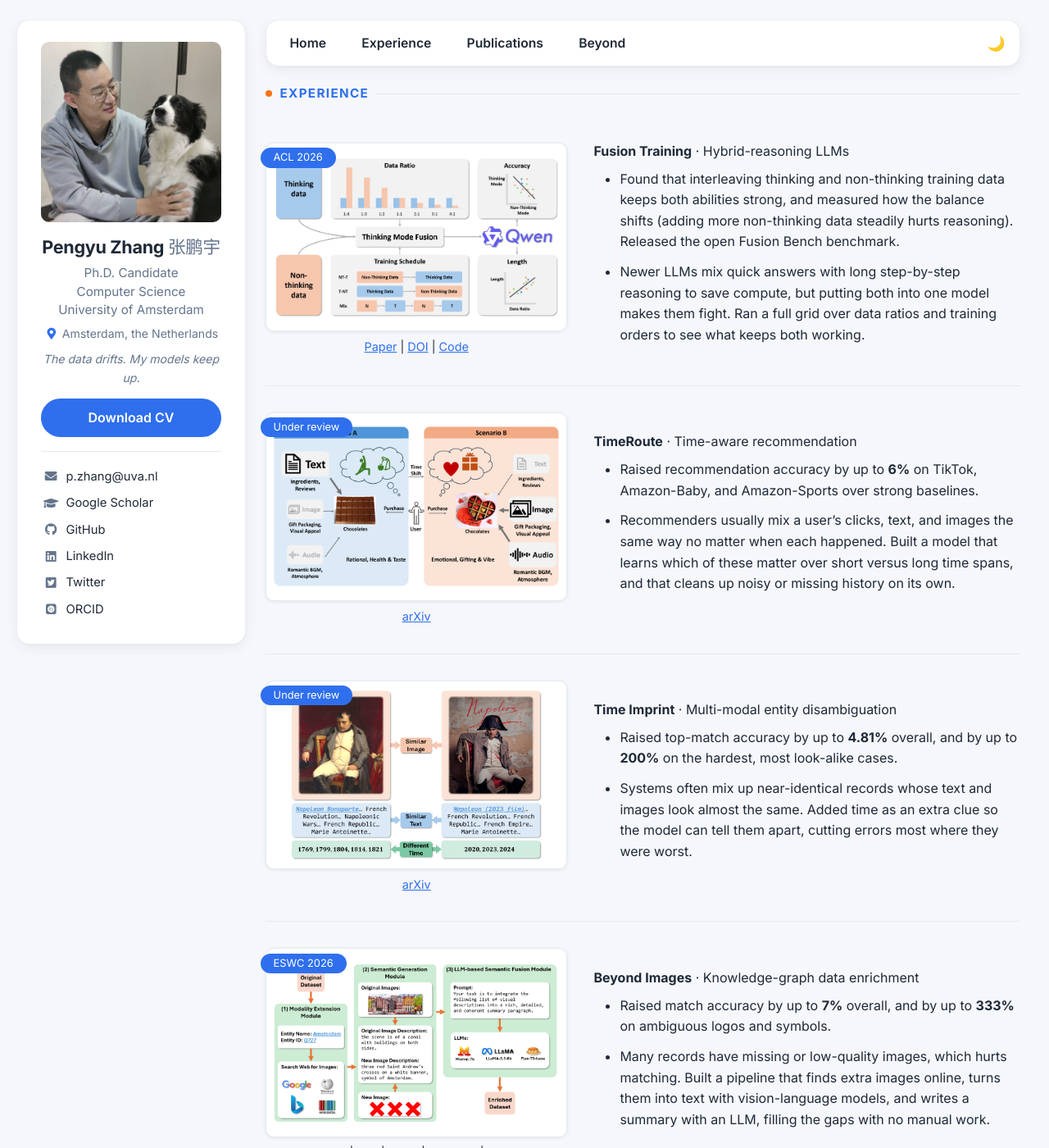
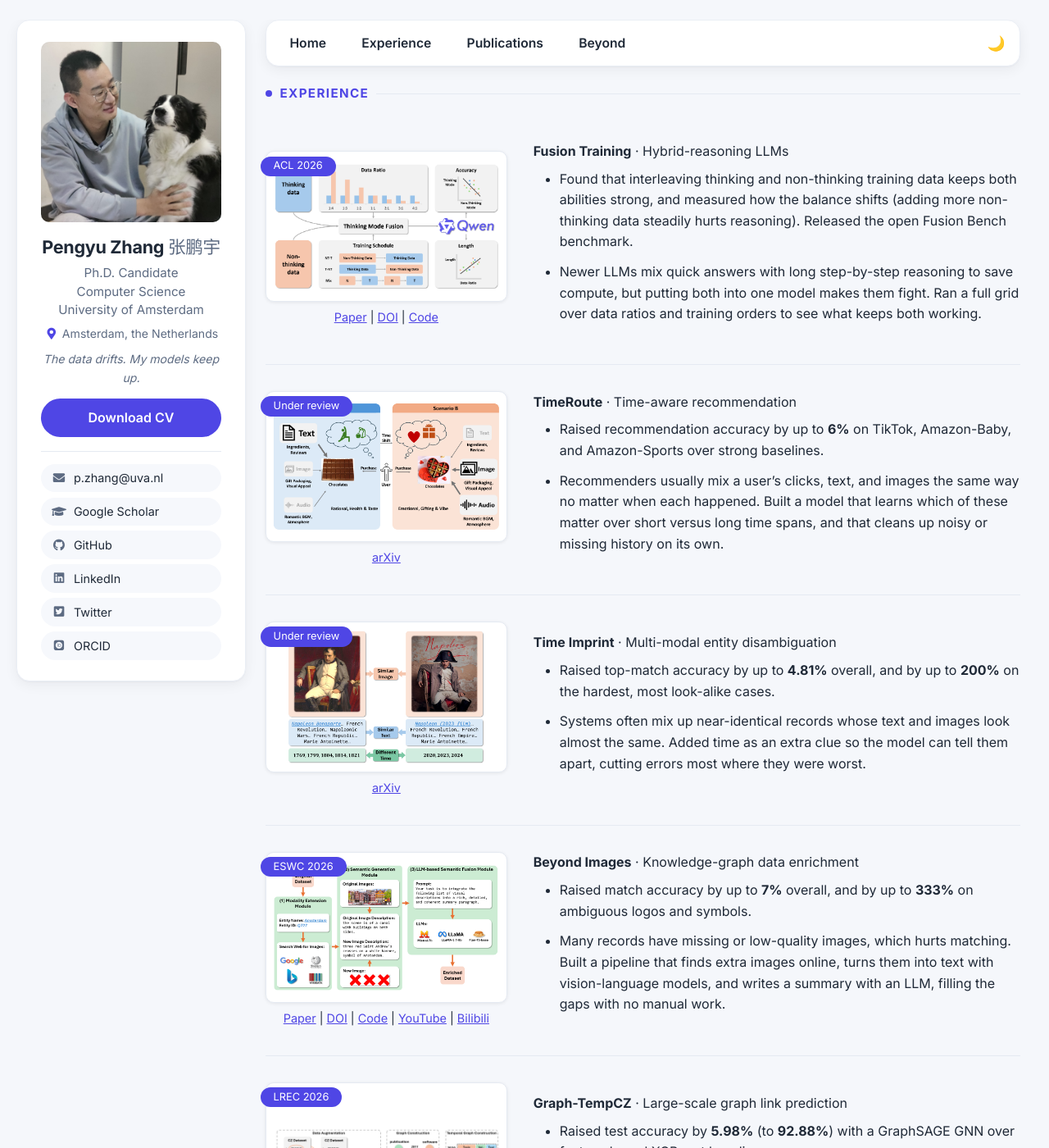
Before and after one commit to pengyu-zhang/pengyu-zhang.github.io, a Jekyll site: the page built from _pages/includes/research.md, in a window 1280 px wide and 1400 px high. Shown: the whole window at 82% size. Built offline with Jekyll 4.4.1, drawn with Linux system fonts in a browser that asks for light colours; some web fonts are replaced; our own code applies the rules of GitHub Pages for plain Markdown files.

Commit message:
Recolor to single-hue indigo, add lightbox, polish, a11y
- Palette: replace blue+orange with one periwinkle-indigo hue (three
  strengths) across links, tabs, badges, dots, callout, dark mode.
- Experience figures: 32% thumbnails open in a vanilla JS lightbox
  (no-JS fallback: image opens in a new tab); versioned CSS/JS URLs.
- Timeline dots: hollow by default, fill + pop on hover; date labels
  become soft indigo pills. Skill chips: borderless neutral pills.
- Sidebar contact links become small pill buttons matching Download CV.
- Split Education card into Education / Awards / Service groups; add
  Languages to Skills; SQL -> PostgreSQL.
- Regenerate og-card.png in the new theme (generator in tools/).
- A11y: restore focus-visible ring, bump muted contrast to AA,
  honor prefers-reduced-motion. Verified no mobile overflow at 320-390px.

Co-Authored-By: Claude Fable 5 <noreply@anthropic.com>

```diff
--- a/_includes/head.html
+++ b/_includes/head.html
@@ -11,7 +11,7 @@
 </script>
 
 <!-- For all browsers -->
-<link rel="stylesheet" href="/assets/css/main.css">
+<link rel="stylesheet" href="/assets/css/main.css?v={{ site.time | date: '%s' }}">
 
 <meta http-equiv="cleartype" content="on">
 
--- a/_includes/scripts.html
+++ b/_includes/scripts.html
@@ -1,4 +1,4 @@
-<script src="/assets/js/site.js"></script>
+<script src="/assets/js/site.js?v={{ site.time | date: '%s' }}"></script>
 
 <script>
   (function () {
--- a/_pages/includes/research.md
+++ b/_pages/includes/research.md
@@ -1,6 +1,6 @@
 # Experience
 
-<div class='paper-box'><div class='paper-box-image'><div><div class="badge">ACL 2026</div><img src='/images/fusion_training.png' alt="Fusion Training" width="100%">
+<div class='paper-box'><div class='paper-box-image'><div><div class="badge">ACL 2026</div><a class="img-zoom" href="/images/fusion_training.png"><img src='/images/fusion_training.png' alt="Fusion Training" width="100%"></a>
 <div class="paper-links"><a href="/pdf/Fusion_Training.pdf">Paper</a> | <a href="https://aclanthology.org/2026.acl-srw.64/">DOI</a> | <a href="https://github.com/caocongfeng/Fusion-Bench">Code</a></div>
 </div></div>
 <div class='paper-box-text' markdown="1">
@@ -12,7 +12,7 @@
 </div>
 </div>
 
-<div class='paper-box'><div class='paper-box-image'><div><div class="badge">Under review</div><img src='/images/timeroute.png' alt="TimeRoute" width="100%">
+<div class='paper-box'><div class='paper-box-image'><div><div class="badge">Under review</div><a class="img-zoom" href="/images/timeroute.png"><img src='/images/timeroute.png' alt="TimeRoute" width="100%"></a>
 <div class="paper-links"><a href="https://arxiv.org">arXiv</a></div>
 </div></div>
 <div class='paper-box-text' markdown="1">
@@ -24,7 +24,7 @@
 </div>
 </div>
 
-<div class='paper-box'><div class='paper-box-image'><div><div class="badge">Under review</div><img src='/images/time_imprint.png' alt="Time Imprint" width="100%">
+<div class='paper-box'><div class='paper-box-image'><div><div class="badge">Under review</div><a class="img-zoom" href="/images/time_imprint.png"><img src='/images/time_imprint.png' alt="Time Imprint" width="100%"></a>
 <div class="paper-links"><a href="https://arxiv.org">arXiv</a></div>
 </div></div>
 <div class='paper-box-text' markdown="1">
@@ -36,7 +36,7 @@
 </div>
 </div>
 
-<div class='paper-box'><div class='paper-box-image'><div><div class="badge">ESWC 2026</div><img src='/images/beyond_images.png' alt="Beyond Images" width="100%">
+<div class='paper-box'><div class='paper-box-image'><div><div class="badge">ESWC 2026</div><a class="img-zoom" href="/images/beyond_images.png"><img src='/images/beyond_images.png' alt="Beyond Images" width="100%"></a>
 <div class="paper-links"><a href="/pdf/Beyond_Images.pdf">Paper</a> | <a href="https://doi.org/10.1007/978-3-032-25156-5_5">DOI</a> | <a href="https://github.com/pengyu-zhang/Beyond-Images">Code</a> | <a href="https://youtu.be/PHaukQic-N4">YouTube</a> | <a href="https://www.bilibili.com/video/BV13445zLEp4">Bilibili</a></div>
 </div></div>
 <div class='paper-box-text' markdown="1">
@@ -48,7 +48,7 @@
 </div>
 </div>
 
-<div class='paper-box'><div class='paper-box-image'><div><div class="badge">LREC 2026</div><img src='/images/graph_tempcz.png' alt="Graph-TempCZ" width="100%">
+<div class='paper-box'><div class='paper-box-image'><div><div class="badge">LREC 2026</div><a class="img-zoom" href="/images/graph_tempcz.png"><img src='/images/graph_tempcz.png' alt="Graph-TempCZ" width="100%"></a>
 <div class="paper-links"><a href="/pdf/Graph-TempCZ.pdf">Paper</a> | <a href="https://doi.org/10.63317/2jopizgg4dzo">DOI</a> | <a href="https://github.com/caocongfeng/Graph-TempCZ">Code</a></div>
 </div></div>
 <div class='paper-box-text' markdown="1">
@@ -60,7 +60,7 @@
 </div>
 </div>
 
-<div class='paper-box'><div class='paper-box-image'><div><div class="badge">CIKM & ECAI 2024</div><img src='/images/cycle.png' alt="CYCLE and TIGER" width="100%">
+<div class='paper-box'><div class='paper-box-image'><div><div class="badge">CIKM & ECAI 2024</div><a class="img-zoom" href="/images/cycle.png"><img src='/images/cycle.png' alt="CYCLE and TIGER" width="100%"></a>
 <div class="paper-links">CYCLE: <a href="/pdf/CYCLE.pdf">Paper</a> | <a href="https://doi.org/10.1145/3627673.3679702">DOI</a> | <a href="https://github.com/pengyu-zhang/CYCLE-Cross-Year-Contrastive-Learning-in-Entity-Linking">Code</a><br>TIGER: <a href="/pdf/TIGER.pdf">Paper</a> | <a href="https://doi.org/10.3233/FAIA240933">DOI</a> | <a href="https://github.com/pengyu-zhang/TIGER-Temporally-Improved-Graph-Entity-Linker">Code</a></div>
 </div></div>
 <div class='paper-box-text' markdown="1">
--- a/_sass/_theme.scss
+++ b/_sass/_theme.scss
@@ -7,14 +7,12 @@
    ========================================================================== */
 
 :root {
-  /* brand: airy blue primary + orange highlights */
-  --accent:         #2f6fed;
-  --accent-hover:   #2456c4;
-  --accent-soft:    #e8f0fe;   /* tinted pill / hover surfaces */
+  /* brand: periwinkle indigo — one hue, three strengths */
+  --accent:         #4f46e5;   /* primary: links, active tab, buttons */
+  --accent-hover:   #4338ca;   /* pressed/hover on solid fills */
+  --accent-bright:  #6366f1;   /* lighter pop: dot hover, subtle accents */
+  --accent-soft:    #e0e7ff;   /* tinted pill / hover surfaces */
   --on-accent:      #ffffff;   /* text on solid accent fills */
-
-  --orange:         #f97316;   /* accents only: New badge, callout, dots */
-  --orange-soft:    #fff3e8;
 
   /* surfaces & text */
   --bg-page:        #f5f7fb;
@@ -22,7 +20,7 @@
   --card-border:    #eaeef5;
   --tint-bg:        #f6f8fc;   /* item surfaces inside cards (news rows) */
   --text:           #1f2937;
-  --muted:          #64748b;
+  --muted:          #5d6b82;  /* ≥4.5:1 on every surface it appears on */
   --border:         #e5eaf2;
   --code-bg:        #f2f5fa;
 
@@ -35,7 +33,7 @@
   --selection-text: #ffffff;
 
   /* tinted callout surface (job-market banner) */
-  --callout-bg:     var(--orange-soft);
+  --callout-bg:     #eef2ff;
 
   --shadow-card:    0 1px 2px rgba(16, 24, 40, 0.04), 0 4px 16px rgba(16, 24, 40, 0.06);
 
@@ -46,13 +44,11 @@
 }
 
 [data-theme="dark"] {
-  --accent:         #8ab4ff;
-  --accent-hover:   #adc8ff;
-  --accent-soft:    rgba(138, 180, 255, 0.14);
+  --accent:         #818cf8;
+  --accent-hover:   #a5b4fc;
+  --accent-bright:  #a5b4fc;
+  --accent-soft:    rgba(129, 140, 248, 0.16);
   --on-accent:      #0b0c0f;
-
-  --orange:         #ffa15c;
-  --orange-soft:    rgba(255, 150, 80, 0.12);
 
   --bg-page:        #0f1115;
   --card-bg:        #171a21;
@@ -63,13 +59,13 @@
   --border:         #2a2f37;
   --code-bg:        #1b1e24;
 
-  --badge-bg:       #3a5bd0;
+  --badge-bg:       #4f46e5;
   --badge-text:     #ffffff;
 
-  --selection-bg:   #8ab4ff;
+  --selection-bg:   #818cf8;
   --selection-text: #0b0c0f;
 
-  --callout-bg:     rgba(255, 150, 80, 0.12);
+  --callout-bg:     rgba(129, 140, 248, 0.10);
 
   --shadow-card:    none;
 }
@@ -146,6 +142,25 @@ li em:first-child {
 }
 
 hr { border-top-color: var(--border); }
+
+/* The template reset strips link outlines — restore a visible focus ring for
+   keyboard navigation (focus-visible: keyboard only, not mouse clicks). */
+a:focus-visible,
+button:focus-visible,
+summary:focus-visible {
+  outline: 2px solid var(--accent);
+  outline-offset: 2px;
+}
+
+/* Honor the OS "reduce motion" setting */
+@media (prefers-reduced-motion: reduce) {
+  *,
+  *::before,
+  *::after {
+    transition: none !important;
+    animation: none !important;
+  }
+}
 
 /* ==========================================================================
    THREE-COLUMN LAYOUT
@@ -289,7 +304,7 @@ body::after {
     height: 0.55em;
     margin: 0;
     border-radius: var(--radius-pill);
-    background: var(--orange);
+    background: var(--accent);
     position: static;
   }
 
@@ -467,24 +482,30 @@ body::after {
   text-align: left;
 
   li {
-    margin: 0;
+    margin: 0 0 0.4em;
     padding: 0;
+
+    &:last-child { margin-bottom: 0; }
   }
 
+  /* small pill buttons — same language as Download CV, clearly secondary */
   a {
     display: flex;
     align-items: center;
     gap: 0.6em;
-    padding: 0.3em 0.2em;
-    border-radius: var(--radius-inner);
-    font-size: 0.92em;
+    padding: 0.4em 0.9em;
+    border-radius: var(--radius-pill);
+    background: var(--tint-bg);
+    font-size: 0.9em;
     color: var(--text);
     text-decoration: none;
     overflow-wrap: anywhere;
+    transition: background 0.15s ease, color 0.15s ease;
 
     i { color: var(--muted); }
 
     &:hover {
+      background: var(--accent-soft);
       color: var(--accent);
       text-decoration: none;
 
@@ -536,8 +557,8 @@ body::after {
     margin: 0.1em 0 0.25em 0.55em;
     padding: 0.12em 0.6em;
     border-radius: var(--radius-pill);
-    background: var(--orange);
-    color: #ffffff;
+    background: var(--accent);
+    color: var(--on-accent);
     font-size: 0.74em;
     font-weight: 600;
   }
@@ -583,7 +604,7 @@ body::after {
 .job-callout {
   margin: 1.1em 0;
   padding: 0.75em 1em;
-  border-left: 3px solid var(--orange);
+  border-left: 3px solid var(--accent);
   border-radius: var(--radius-inner);
   background: var(--callout-bg);
   box-shadow: var(--shadow-card);
@@ -627,6 +648,56 @@ body::after {
   filter: brightness(0.88);
 }
 
+/* Slimmer figure column: with the lightbox the thumbnail is an entry point,
+   not the content — give the reclaimed width to the text. (Same 768px
+   threshold as the template's $medium breakpoint.) */
+@media (min-width: 768px) {
+  .paper-box .paper-box-image {
+    min-width: 180px;
+    max-width: 32%;
+  }
+
+  .paper-box .paper-box-text {
+    max-width: 68%;
+  }
+}
+
+/* Thumbnails open a lightbox (JS); without JS the wrapping <a> just opens
+   the full image in a new tab via <base target="_blank">. */
+.paper-box .img-zoom {
+  display: block;
+  cursor: zoom-in;
+}
+
+.lightbox {
+  position: fixed;
+  top: 0;
+  right: 0;
+  bottom: 0;
+  left: 0;
+  z-index: 100;
+  display: flex;
+  align-items: center;
+  justify-content: center;
+  padding: 2em;
+  background: rgba(15, 17, 21, 0.88);
+  cursor: zoom-out;
+  animation: lightbox-in 0.15s ease;
+
+  img {
+    max-width: 100%;
+    max-height: 100%;
+    padding: 0.75em;
+    border-radius: var(--radius-inner);
+    background: #ffffff; /* paper figures assume a light background */
+  }
+}
+
+@keyframes lightbox-in {
+  from { opacity: 0; }
+  to   { opacity: 1; }
+}
+
 /* Paper/DOI/Code links directly beneath each project card image */
 .paper-box .paper-links {
   margin-top: 0.5em;
@@ -655,8 +726,8 @@ body::after {
 }
 
 /* ==========================================================================
-   TIMELINE MARKERS (Education & Awards, Publications) — hollow blue rings,
-   no connecting line; hovering a row fills its ring orange.
+   TIMELINE MARKERS (Education & Awards, Publications) — solid indigo dots,
+   no connecting line; hovering a row pops the dot bigger and brighter.
    ========================================================================== */
 
 .page__content ul.timeline {
@@ -673,7 +744,7 @@ body::after {
       content: "";
       position: absolute;
       left: 0;
-      top: 0.28em;
+      top: 0.3em;
       width: 12px;
       height: 12px;
       border-radius: var(--radius-pill);
@@ -683,17 +754,23 @@ body::after {
     }
 
     &:hover::before {
-      background: var(--orange);
-      transform: scale(1.3);
+      background: var(--accent);
+      transform: scale(1.35);
     }
 
     &:last-child {
       padding-bottom: 0.2em;
     }
 
+    /* leading date — same soft pill as the News dates */
     em:first-child {
-      color: var(--muted);
-      font-size: 0.92em;
+      display: inline-block;
+      padding: 0.1em 0.65em;
+      border-radius: var(--radius-pill);
+      background: var(--accent-soft);
+      color: var(--accent);
+      font-size: 0.85em;
+      font-weight: 600;
     }
   }
 }
@@ -721,13 +798,15 @@ body::after {
   flex-wrap: wrap;
   gap: 0.45em;
 
+  /* borderless neutral pills — quieter than the indigo date chips */
   li {
     margin: 0;
     padding: 0.28em 0.75em;
-    border: 1px solid var(--border);
     border-radius: var(--radius-pill);
-    background: var(--code-bg);
+    background: var(--tint-bg);
+    color: var(--text);
     font-size: 0.82em;
+    font-weight: 500;
     line-height: 1.35;
   }
 }
--- a/assets/js/site.js
+++ b/assets/js/site.js
@@ -74,6 +74,47 @@
   }
 
   /* ==========================================================
+     Lightbox for figure thumbnails (a.img-zoom). Click opens the
+     full image in a dimmed overlay; click anywhere or Escape
+     closes it. Delegated on document, so it keeps working after
+     PJAX swaps. Without JS the wrapping <a> simply opens the
+     image in a new tab (via <base target="_blank">).
+     ========================================================== */
+  function closeLightbox() {
+    var box = document.querySelector('.lightbox');
+    if (box) box.parentNode.removeChild(box);
+  }
+
+  document.addEventListener('click', function (e) {
+    if (e.defaultPrevented || e.button !== 0 ||
+        e.metaKey || e.ctrlKey || e.shiftKey || e.altKey) return;
+
+    if (e.target.closest && e.target.closest('.lightbox')) {
+      closeLightbox();
+      return;
+    }
+
+    var link = e.target.closest ? e.target.closest('a.img-zoom') : null;
+    if (!link) return;
+    e.preventDefault();
+
+    var overlay = document.createElement('div');
+    overlay.className = 'lightbox';
+    overlay.setAttribute('role', 'dialog');
+    overlay.setAttribute('aria-label', 'Image preview (click or press Escape to close)');
+    var img = document.createElement('img');
+    img.src = link.href;
+    var thumb = link.querySelector('img');
+    img.alt = thumb ? thumb.alt : '';
+    overlay.appendChild(img);
+    document.body.appendChild(overlay);
+  });
+
+  document.addEventListener('keydown', function (e) {
+    if (e.key === 'Escape') closeLightbox();
+  });
+
+  /* ==========================================================
      Smooth scroll for same-page anchors ("#news" and "/#news").
      Interception also stops <base target="_blank"> from opening
      fragment links in a new tab.
```
Also changed, not shown: _pages/includes/education_awards.md (+6 -2 lines), _pages/includes/skills.md (+9 -1 lines), images/og-card.png.
